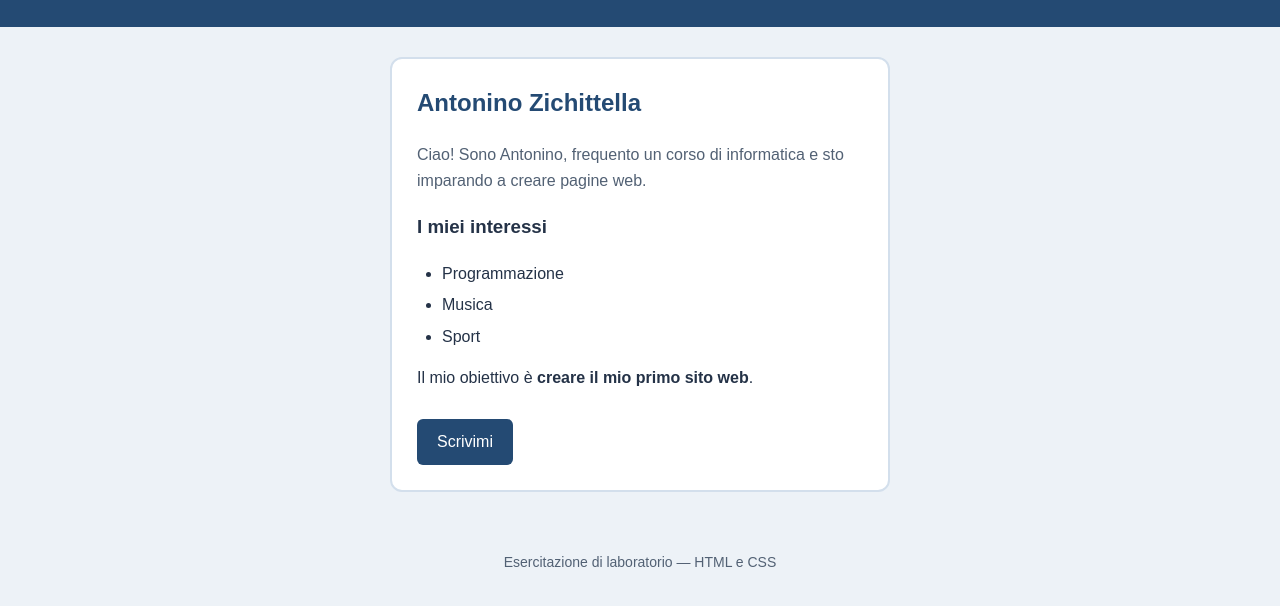
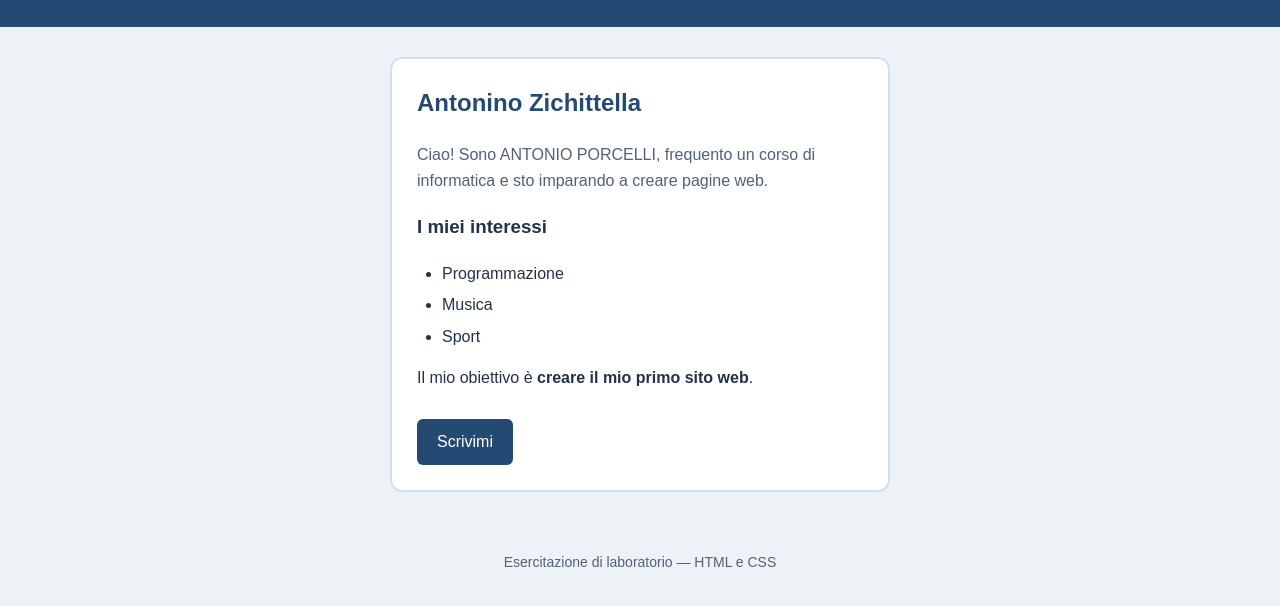
Before and after one commit to AntoZichittella777/laboratorio-html, a plain HTML site: page index.html in a window 1280 px wide. Shown: the part 118-724 px from the top of the page. Drawn offline with Linux system fonts and the light colour scheme.

Commit message:
Update name from Antonino to Antonio Porcelli

```diff
--- a/index.html
+++ b/index.html
@@ -18,7 +18,7 @@
 <article class="scheda">
 <h2>Antonino Zichittella</h2>
 <p class="descrizione">
-Ciao! Sono Antonino, frequento un corso di informatica
+Ciao! Sono ANTONIO PORCELLI, frequento un corso di informatica
 e sto imparando a creare pagine web.
 </p>
 <h3>I miei interessi</h3>
```
